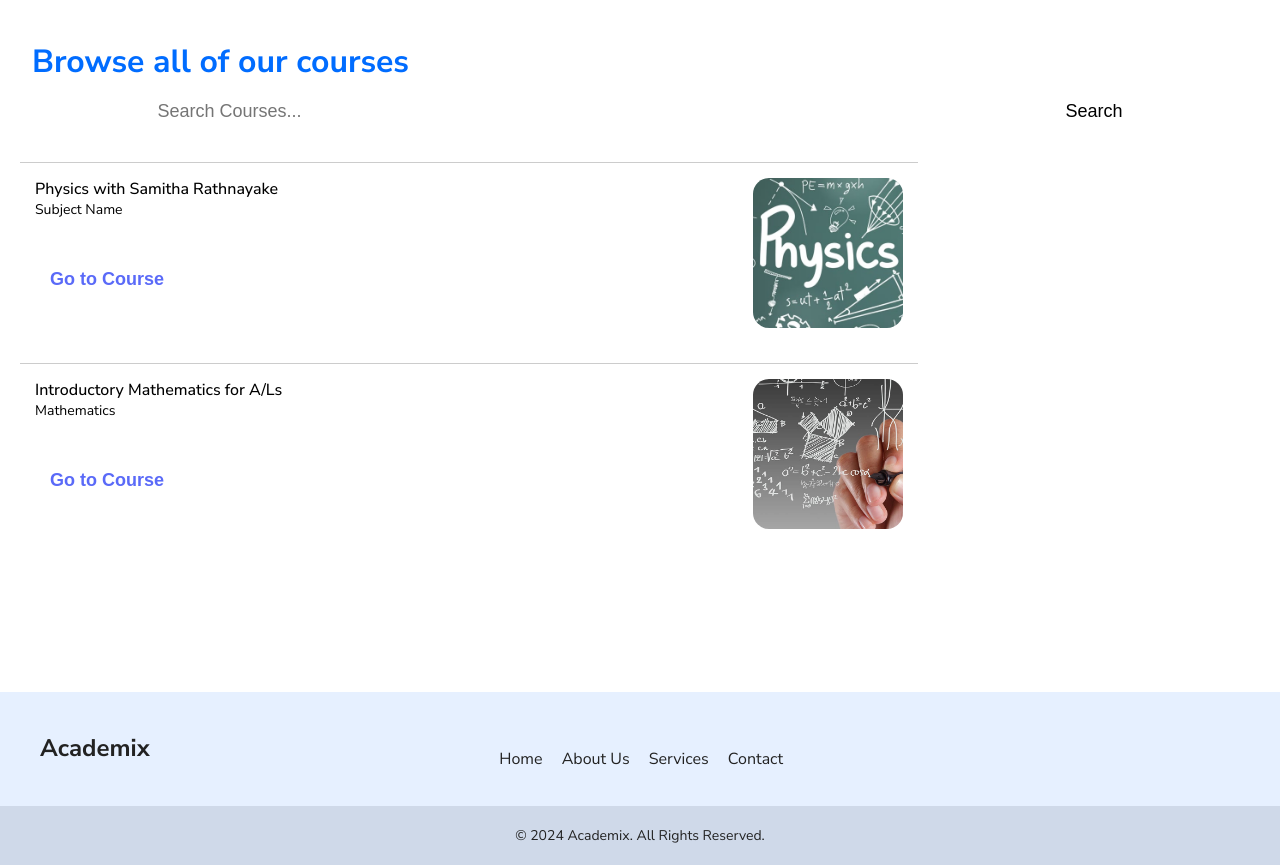
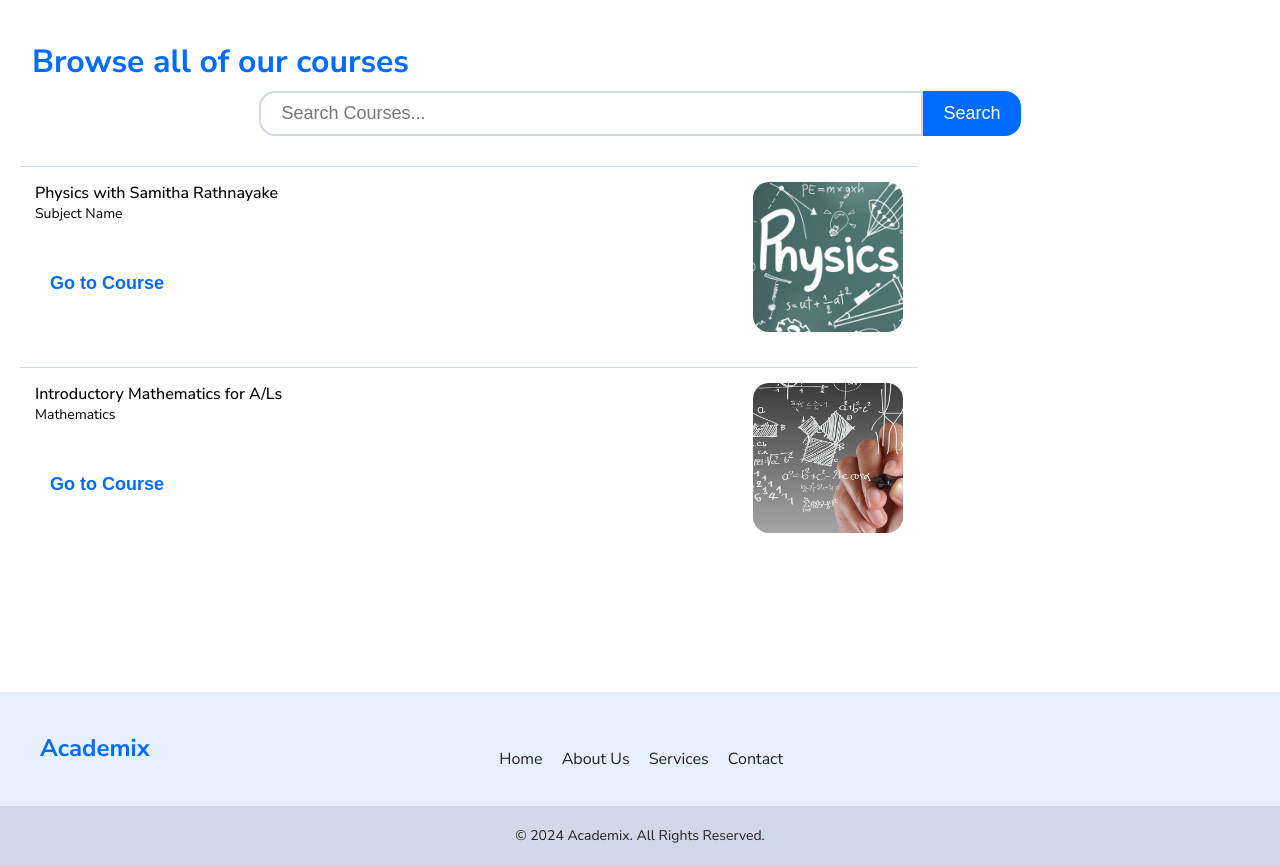
Before and after one commit to sathirak/sliit-y1-s1-iwt-assignment, a PHP site: page /all-courses/index.php in a window 1280 px wide. Shown: the part 86-951 px from the top of the page. Run offline with PHP 8.4, Linux system fonts and the light colour scheme.

Commit message:
fix: fixed css in all-courses

```diff
--- a/styles/all-courses.css
+++ b/styles/all-courses.css
@@ -7,11 +7,11 @@
 }
 
 .search-bar input {
-  width: 70%;
+  width: 50%;
   padding: 10px;
   padding-inline: 20px;
   border-radius: 1rem 0rem 0rem 1rem;
-  border: none;
+  border: 2px solid var(--app-mute);
   background-color: var(--app-white);
   font-size: large;
 }
@@ -19,14 +19,15 @@
 #search-button {
   padding: 5px;
   cursor: pointer;
-  background-color: var(--app-white);
+  background-color: var(--app-primary);
+  color: var(--app-white);
   border: none;
   border-radius: 0rem 1rem 1rem 0rem;
   font-size: large;
   padding-inline: 20px;
 }
 #search-button:hover {
-  background-color: #ccc;
+  background-color: var(--app-mute);
 }
 
 .courses-list {
@@ -41,7 +42,7 @@
   align-items: flex-start;
   margin-bottom: 20px;
   padding: 15px;
-  border-top: 1px solid #ccc;
+  border-top: 1px solid var(--app-mute);
   width: 70%;
 }
 
@@ -76,16 +77,16 @@
   margin-bottom: 5px;
   border-radius: 5px;
   width: max-content;
-  background-color: white;
+  background-color: var(--app-white);
   font-weight: bold;
   font-size: 18px;
-  color: rgb(90, 106, 248);
+  color: var(--app-primary);
   border: none;
   cursor: pointer;
   transition: all 200ms ease;
 }
 
 .go-to-course:hover {
-  color: white;
-  background-color: rgb(90, 106, 248);
+  color: var(--app-white);
+  background-color:var(--app-primary);
 }
--- a/styles/components.css
+++ b/styles/components.css
@@ -91,6 +91,7 @@
 .footer-logo h3 {
   font-size: 24px;
   margin: 0;
+  color: var(--app-primary);
 }
 
 .footer-links ul {
--- a/styles/global.css
+++ b/styles/global.css
@@ -4,6 +4,7 @@
   --app-primary: #006cff;
   --app-secondary: #333;
   --app-text: #222;
+  --app-mute: #cfd9e9;
   --app-special: #e6f0ff;
   --app-active: #cfd9e9;
   --font-size-large: 24px;
```
